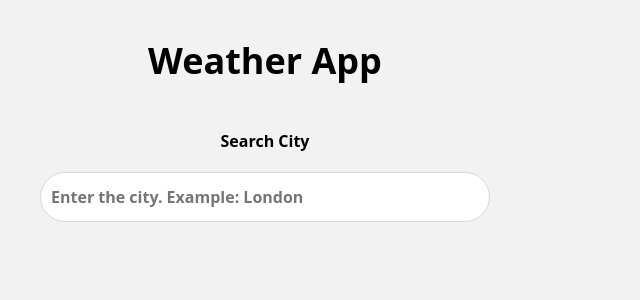
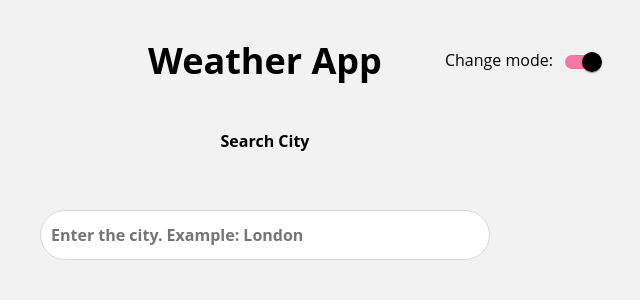
Before and after one commit to EvgenyShevchenko/WeatherApp, a React (Create React App) app: page / in a window 1280 px wide. Shown: the top 300 px of the page, without its empty margins (375-1015 px from the left). Built offline with nearby package versions, Linux system fonts and the light colour scheme.

Commit message:
add change mode

```diff
--- a/package.json
+++ b/package.json
@@ -3,6 +3,7 @@
   "version": "0.1.0",
   "private": true,
   "dependencies": {
+    "@material-ui/core": "^4.11.4",
     "@testing-library/jest-dom": "^5.14.1",
     "@testing-library/react": "^11.2.7",
     "@testing-library/user-event": "^12.8.3",
--- /dev/null
+++ b/src/components/ChangeMode.jsx
@@ -0,0 +1,28 @@
+import React, {useState} from "react";
+import Switch from '@material-ui/core/Switch';
+
+function ChangeMode({changeMode,toggleChangeMode}) {
+    const [state, setState] = useState({
+        checkedA: true,
+        checkedB: true,
+    });
+
+    const handleChange = (event) => {
+        setState({...state, [event.target.name]: event.target.checked});
+        toggleChangeMode()
+    };
+
+
+    return (
+        <div className="changeMode">Change mode:
+            <Switch
+                checked={state.checkedA}
+                onChange={handleChange}
+                name="checkedA"
+                inputProps={{'aria-label': 'secondary checkbox'}}
+            />
+        </div>
+    );
+}
+
+export default ChangeMode;
--- a/src/components/SearchCity.jsx
+++ b/src/components/SearchCity.jsx
@@ -2,6 +2,7 @@ import React, {useState, useEffect} from "react";
 import axios from "axios";
 import Modal from "./Modal";
 import FavoriteWeather from "./FavoriteWeather";
+import ChangeMode from "./ChangeMode";
 
 function SearchCity() {
 
@@ -9,7 +10,8 @@ function SearchCity() {
     const [weather, setWeather] = useState({})
     const [modalActive, setModalActive] = useState(false)
     const [favoriteCity, setFavoriteCity] = useState([])
-
+    const [changeMode,setChangeMode] = useState(true)
+    const savedCity = require('./savedcity.json')
     const apiKey = "432e0e516b136001af816e0e90e80ca2"
 
     const favoriteCities = localStorage.getItem('favorite')
@@ -30,22 +32,29 @@ function SearchCity() {
         }
     }
 
+    const toggleChangeMode = () => {
+        setChangeMode(!changeMode);
+    };
+
+    console.log(changeMode)
     return (
         <div className="search-wrapper">
             <span className="search-label">
                Search City
             </span>
-            <input type="text" className="search-input" value={city}
+            <ChangeMode changeMode={setChangeMode} toggleChangeMode={toggleChangeMode} />
+            <input type="text" className="search-input"
+                   value={city}
                    onChange={(e) => setCity(e.target.value)}
                    onKeyPress={searchWeather}
-            placeholder='Enter the city. Example: London'/>
+                   placeholder='Enter the city. Example: London'/>
             <Modal
                 weather={weather}
                 active={modalActive}
                 setActive={setModalActive}
                 city={city}
             />
-            <FavoriteWeather favoriteCity={favoriteCity} apiKey={apiKey} city={city}/>
+            {changeMode? <FavoriteWeather favoriteCity={favoriteCity} apiKey={apiKey} city={city}/>: null}
         </div>
     )
 }
--- /dev/null
+++ b/src/components/savedcity.json
@@ -0,0 +1 @@
+["Peru","Moscow","Krasnodar","London","China"]
--- a/src/scss/components/_all.scss
+++ b/src/scss/components/_all.scss
@@ -2,3 +2,4 @@
 @import "modal";
 @import "favoriteCard";
 @import "favoriteWeather";
+@import "changeMode";
--- /dev/null
+++ b/src/scss/components/_changeMode.scss
@@ -0,0 +1,5 @@
+.changeMode {
+  position: relative;
+  top: -129px;
+  right: -263px;
+}
```
Also changed, not shown: 1 other file (tests, documents, lock files or other folders).
